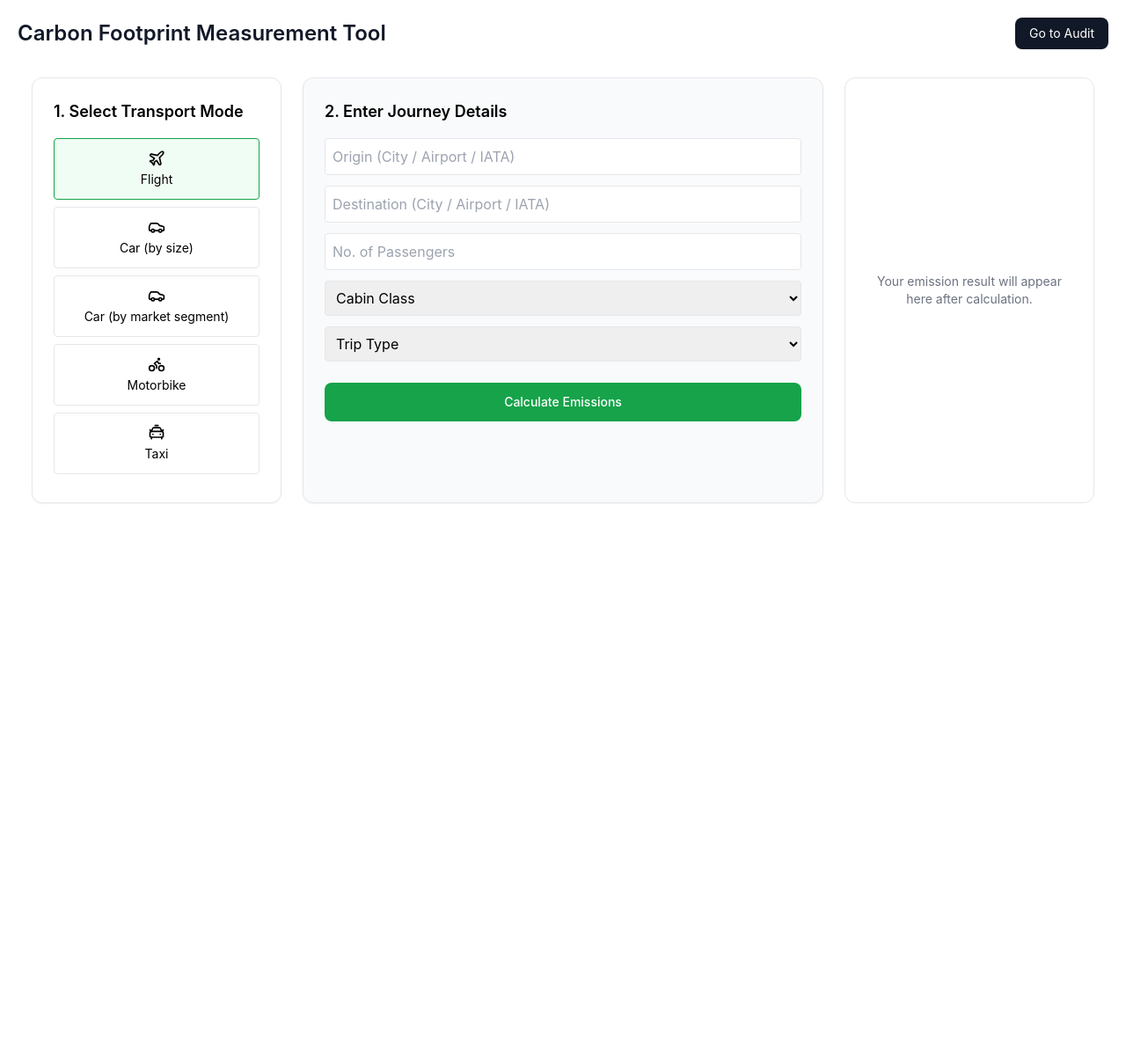
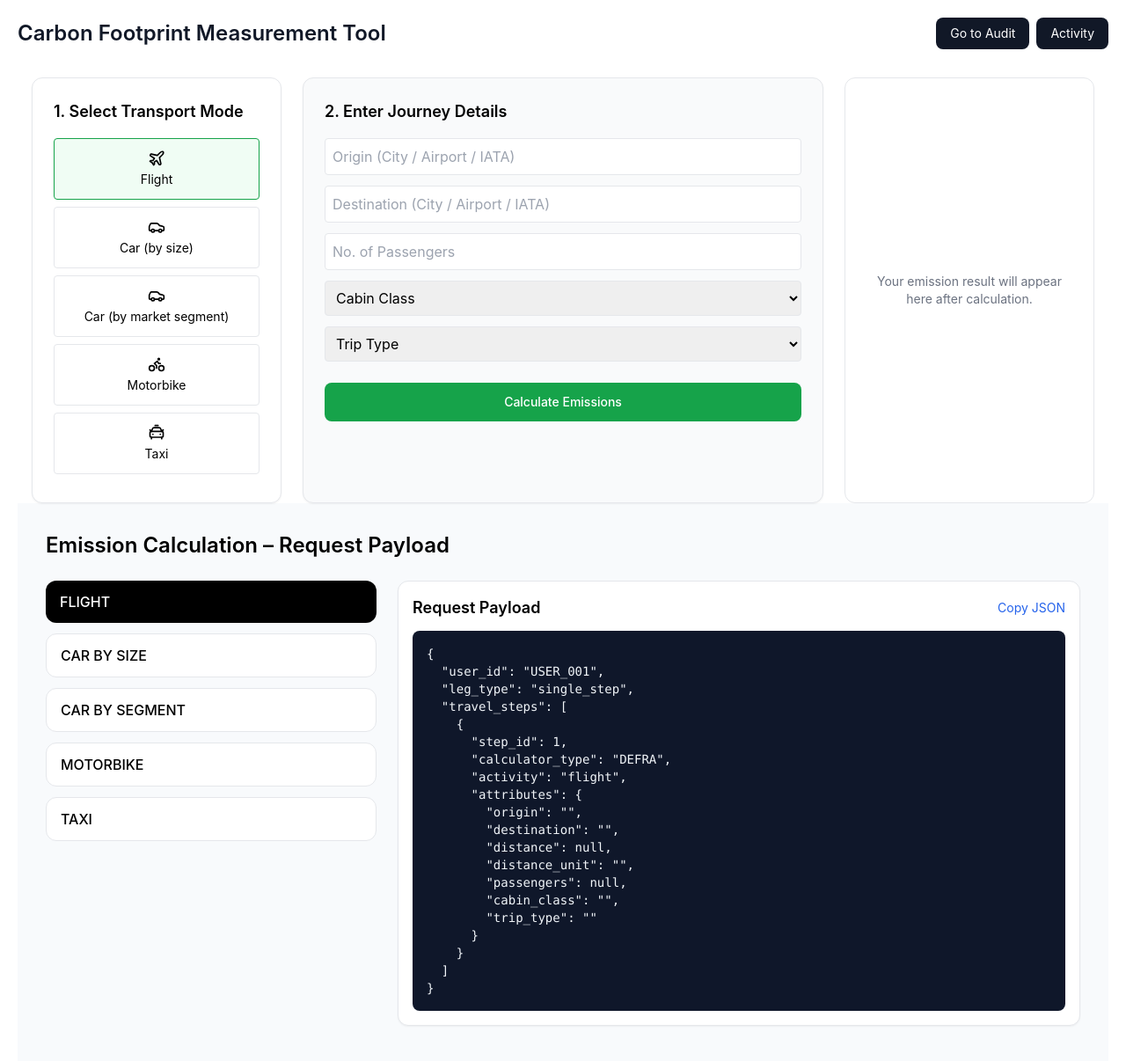
Before and after one commit to Mohana-Prakash/intelligrid_emission_calc_frontend, a React (Create React App) app: page / in a window 1280 px wide. Shown: the top 1206 px of the page at 88% size. Before the commit the page ends 800 px from the top, so only its background shows below. Built offline with nearby package versions, Linux system fonts and the light colour scheme.

Commit message:
new screen for request payload

```diff
--- a/src/App.js
+++ b/src/App.js
@@ -1,12 +1,14 @@
 import { Routes, Route } from "react-router-dom";
 import Calculator from "./pages/Calculator";
 import Audit from "./pages/Audit";
+import ActivitySelector from "./pages/ActivitySelector";
 
 function App() {
   return (
     <Routes>
       <Route path="/" element={<Calculator />} />
       <Route path="/audit" element={<Audit />} />
+      <Route path="/activity" element={<ActivitySelector />} />
     </Routes>
   );
 }
--- a/src/layouts/MainLayout.jsx
+++ b/src/layouts/MainLayout.jsx
@@ -4,8 +4,15 @@ export default function MainLayout() {
   return (
     <div className="min-h-screen bg-gray-50">
       <nav className="bg-white border-b p-4 flex gap-4">
-        <Link to="/" className="font-medium">Calculator</Link>
-        <Link to="/audit" className="font-medium">Audit</Link>
+        <Link to="/" className="font-medium">
+          Calculator
+        </Link>
+        <Link to="/audit" className="font-medium">
+          Audit
+        </Link>
+        <Link to="/activity" className="font-medium">
+          Activity
+        </Link>
       </nav>
       <main className="p-4">
         <Outlet />
--- /dev/null
+++ b/src/pages/ActivitySelector.jsx
@@ -0,0 +1,71 @@
+import { useState } from "react";
+import { ACTIVITY_TEMPLATES } from "../utils/constant";
+
+export default function ActivitySelector() {
+  const [selectedActivity, setSelectedActivity] = useState("flight");
+
+  const requestTemplate = {
+    user_id: "USER_001",
+    leg_type: "single_step",
+    travel_steps: [
+      {
+        step_id: 1,
+        calculator_type: "DEFRA",
+        activity: selectedActivity,
+        attributes: ACTIVITY_TEMPLATES[selectedActivity],
+      },
+    ],
+  };
+
+  return (
+    <div className="min-h-screen bg-slate-50 p-4 md:p-8">
+      <h1 className="text-2xl font-semibold mb-6">
+        Emission Calculation – Request Payload
+      </h1>
+
+      <div className="grid grid-cols-1 lg:grid-cols-3 gap-6">
+        {/* LEFT: Activity Selector */}
+        <div className="space-y-3">
+          {Object.keys(ACTIVITY_TEMPLATES).map((activity) => (
+            <button
+              key={activity}
+              onClick={() => setSelectedActivity(activity)}
+              className={`w-full rounded-xl px-4 py-3 text-left font-medium transition
+                ${
+                  selectedActivity === activity
+                    ? "bg-black text-white"
+                    : "bg-white border hover:bg-slate-100"
+                }`}
+            >
+              {activity.replaceAll("_", " ").toUpperCase()}
+            </button>
+          ))}
+        </div>
+
+        {/* RIGHT: JSON Preview */}
+        <div className="lg:col-span-2">
+          <div className="rounded-xl bg-white border shadow-sm p-4">
+            <div className="flex justify-between items-center mb-3">
+              <h2 className="font-semibold text-lg">Request Payload</h2>
+
+              <button
+                onClick={() =>
+                  navigator.clipboard.writeText(
+                    JSON.stringify(requestTemplate, null, 2),
+                  )
+                }
+                className="text-sm text-blue-600 hover:underline"
+              >
+                Copy JSON
+              </button>
+            </div>
+
+            <pre className="bg-slate-900 text-slate-100 rounded-lg p-4 overflow-auto text-sm">
+              {JSON.stringify(requestTemplate, null, 2)}
+            </pre>
+          </div>
+        </div>
+      </div>
+    </div>
+  );
+}
--- a/src/pages/Calculator.jsx
+++ b/src/pages/Calculator.jsx
@@ -7,6 +7,7 @@ import { resolveScopeId } from "../utils/scopeIdResolver";
 import { calculateEmission, fetchCalculationHistory } from "../api/emissionApi";
 import ResultCard from "../components/ResultCard";
 import { CalculateFlightDistance } from "../components/flightComp/FlightDistanceCalc";
+import ActivitySelector from "./ActivitySelector";
 
 export default function Calculator() {
   const navigate = useNavigate();
@@ -73,12 +74,20 @@ export default function Calculator() {
           Carbon Footprint Measurement Tool
         </h1>
 
+        <div>
           <button
             onClick={() => navigate("/audit")}
             className="px-4 py-2 bg-gray-900 text-white rounded-lg text-sm hover:bg-gray-700 transition"
           >
             Go to Audit
           </button>
+          <button
+            onClick={() => navigate("/activity")}
+            className="ml-2 px-4 py-2 bg-gray-900 text-white rounded-lg text-sm hover:bg-gray-700 transition"
+          >
+            Activity
+          </button>
+        </div>
       </div>
 
       {/* Main Layout */}
@@ -144,6 +153,7 @@ export default function Calculator() {
           </div>
         </div>
       </div>
+      <ActivitySelector />
     </>
   );
 }
--- /dev/null
+++ b/src/utils/constant.js
@@ -0,0 +1,49 @@
+export const ACTIVITY_TEMPLATES = {
+  flight: {
+    origin: "",
+    destination: "",
+    distance: null,
+    distance_unit: "",
+    passengers: null,
+    cabin_class: "",
+    trip_type: "",
+  },
+
+  car_by_size: {
+    origin: "",
+    destination: "",
+    distance: null,
+    distance_unit: "",
+    fuel_type: "",
+    car_size: "",
+    trip_type: "",
+  },
+
+  car_by_segment: {
+    origin: "",
+    destination: "",
+    distance: null,
+    distance_unit: "",
+    fuel_type: "",
+    segment: "",
+    trip_type: "",
+  },
+
+  motorbike: {
+    origin: "",
+    destination: "",
+    distance: null,
+    distance_unit: "",
+    bike_size: "",
+    trip_type: "",
+  },
+
+  taxi: {
+    origin: "",
+    destination: "",
+    distance: null,
+    distance_unit: "",
+    taxi_type: "",
+    trip_type: "",
+  },
+};
```
Lines whose indentation alone changed are shown as unchanged.
